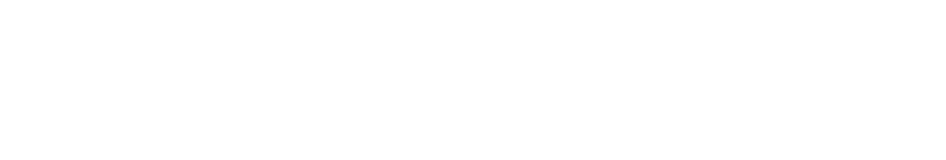
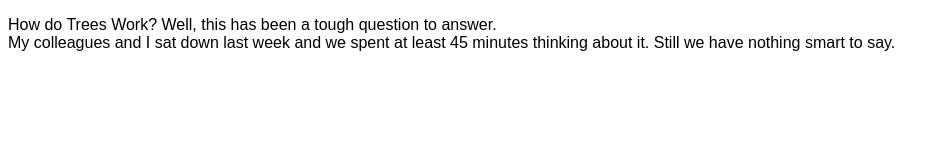
Before and after one commit to BF-FrontEnd-class/agile-development-group2-all-about-trees, a plain HTML site: page index.html in a window 1280 px wide. Shown: the whole page, without its empty margins (0-946 px from the left). Drawn offline with Linux system fonts and the light colour scheme.

Commit message:
add section style paragraph

```diff
--- a/index.html
+++ b/index.html
@@ -5,8 +5,16 @@
     <link rel="icon" type="image/svg+xml" href="./client/assets/favicon.ico" />
     <meta name="viewport" content="width=device-width, initial-scale=1.0" />
     <title>project!</title>
-
     <link href="./styles/index.css" rel="stylesheet" />
   </head>
-  <body></body>
+  <body>
+    <section id="summary-info">
+      <p class="fascinating-words">
+        How do Trees Work? Well, this has been a tough question to answer.
+        <br />
+        My colleagues and I sat down last week and we spent at least 45 minutes
+        thinking about it. Still we have nothing smart to say.
+      </p>
+    </section>
+  </body>
 </html>
--- a/styles/something.css
+++ b/styles/something.css
@@ -1,3 +1,7 @@
 body {
   background-color: white;
 }
+
+.fascinating-words {
+  font-family: fantasy;
+}
```
Also changed, not shown: .cspell.json.
